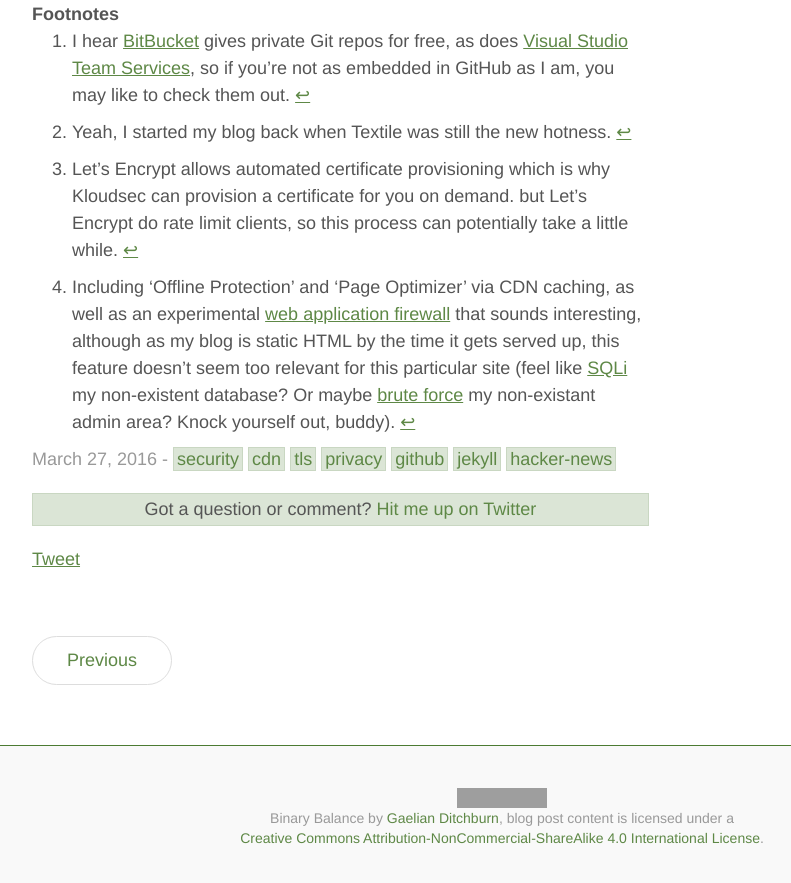
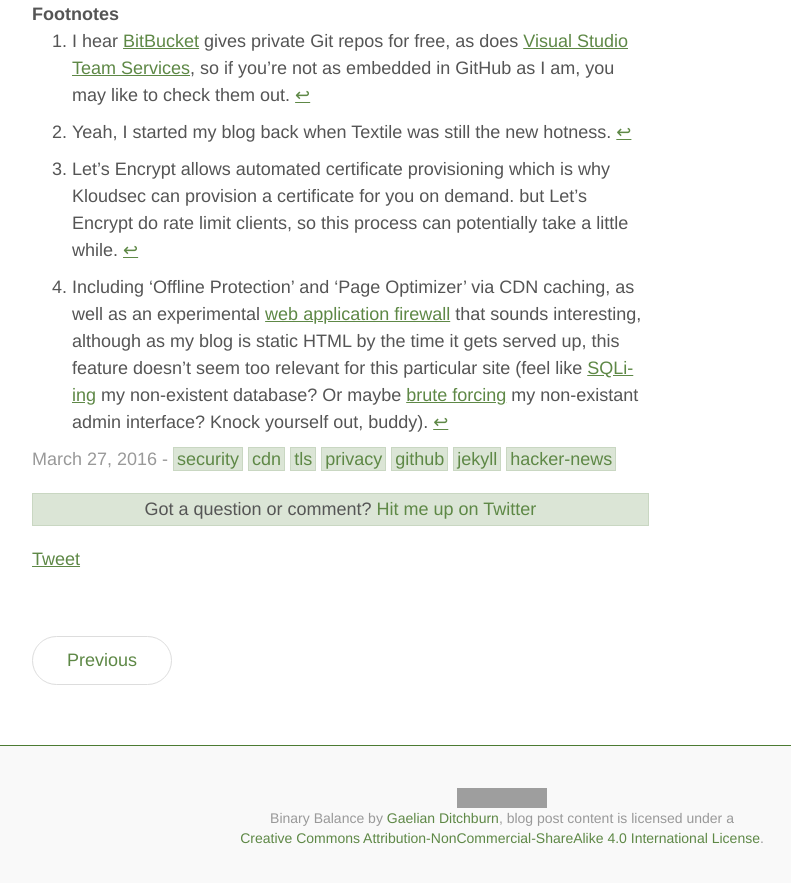
Before and after one commit to gaelian/blog-binary-balance, a Jekyll site: the page built from _posts/2016-03-27-jekylls-and-cdns-and-github-pages-oh-my.md, in a window 1280 px wide and 900 px high, scrolled down 5381 px. Shown: the top 883 px of the window, without its empty margins (138-929 px from the left). Built offline with Jekyll 4.4.1, drawn with Linux system fonts in a browser that asks for light colours; nearby versions of some CDN libraries; comment, search, counter and statistics services are not loaded; grey boxes are pictures that could not be loaded.

Commit message:
Updated footnote with better wording.

```diff
--- a/_posts/2016-03-27-jekylls-and-cdns-and-github-pages-oh-my.md
+++ b/_posts/2016-03-27-jekylls-and-cdns-and-github-pages-oh-my.md
@@ -81,4 +81,4 @@ So that’s the long and the short of it. If you’re looking at implementing a
 
 [^3]: Let’s Encrypt allows automated certificate provisioning which is why Kloudsec can provision a certificate for you on demand. but Let’s Encrypt do rate limit clients, so this process can potentially take a little while.
 
-[^4]: Including ‘Offline Protection’ and ‘Page Optimizer’ via CDN caching, as well as an experimental [web application firewall](https://www.owasp.org/index.php/Web_Application_Firewall) that sounds interesting, although as my blog is static HTML by the time it gets served up, this feature doesn’t seem too relevant for this particular site (feel like [SQLi](https://en.wikipedia.org/wiki/SQL_injection) my non-existent database? Or maybe [brute force](https://en.wikipedia.org/wiki/Brute-force_attack) my non-existant admin area? Knock yourself out, buddy).
+[^4]: Including ‘Offline Protection’ and ‘Page Optimizer’ via CDN caching, as well as an experimental [web application firewall](https://www.owasp.org/index.php/Web_Application_Firewall) that sounds interesting, although as my blog is static HTML by the time it gets served up, this feature doesn’t seem too relevant for this particular site (feel like [SQLi-ing](https://en.wikipedia.org/wiki/SQL_injection) my non-existent database? Or maybe [brute forcing](https://en.wikipedia.org/wiki/Brute-force_attack) my non-existant admin interface? Knock yourself out, buddy).
```
